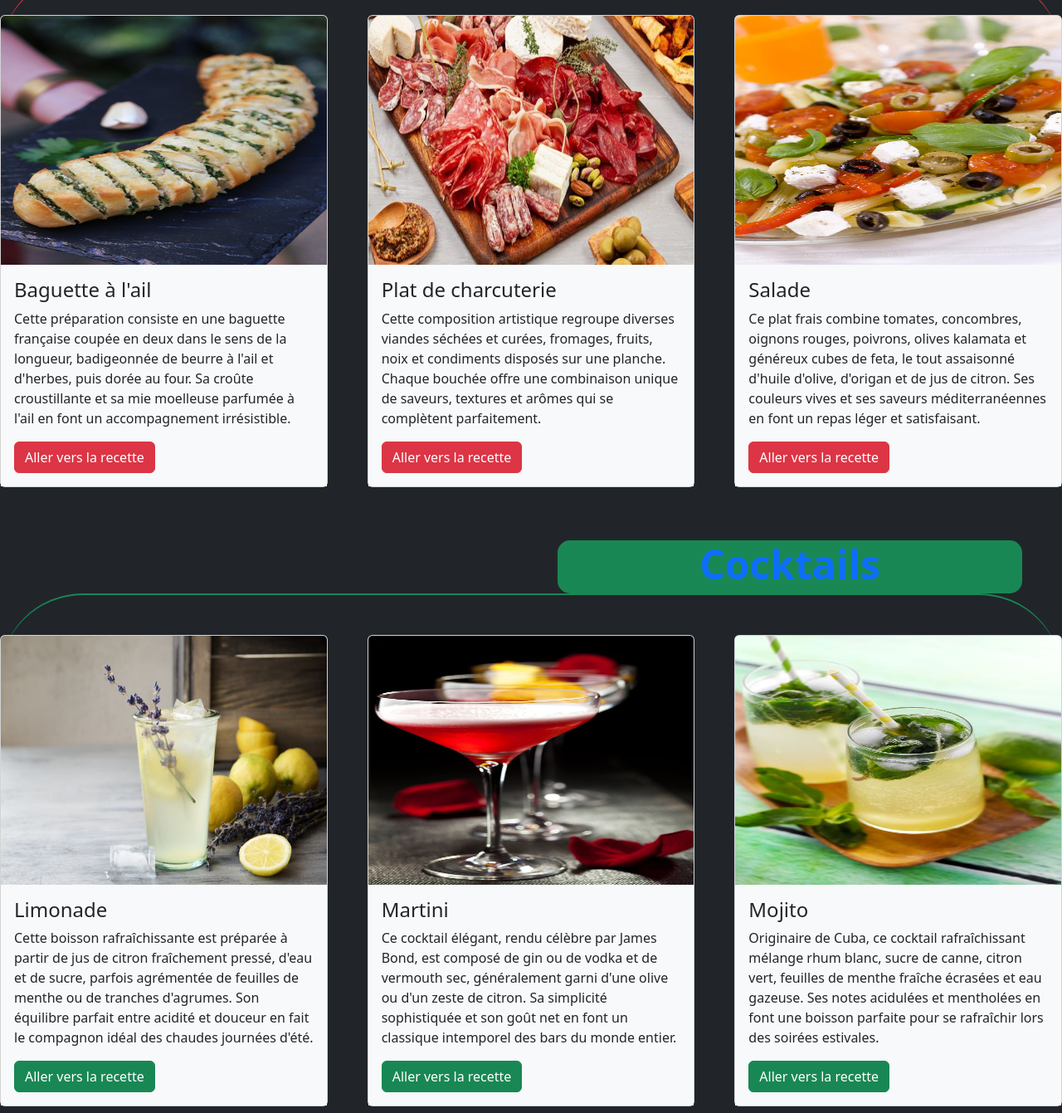
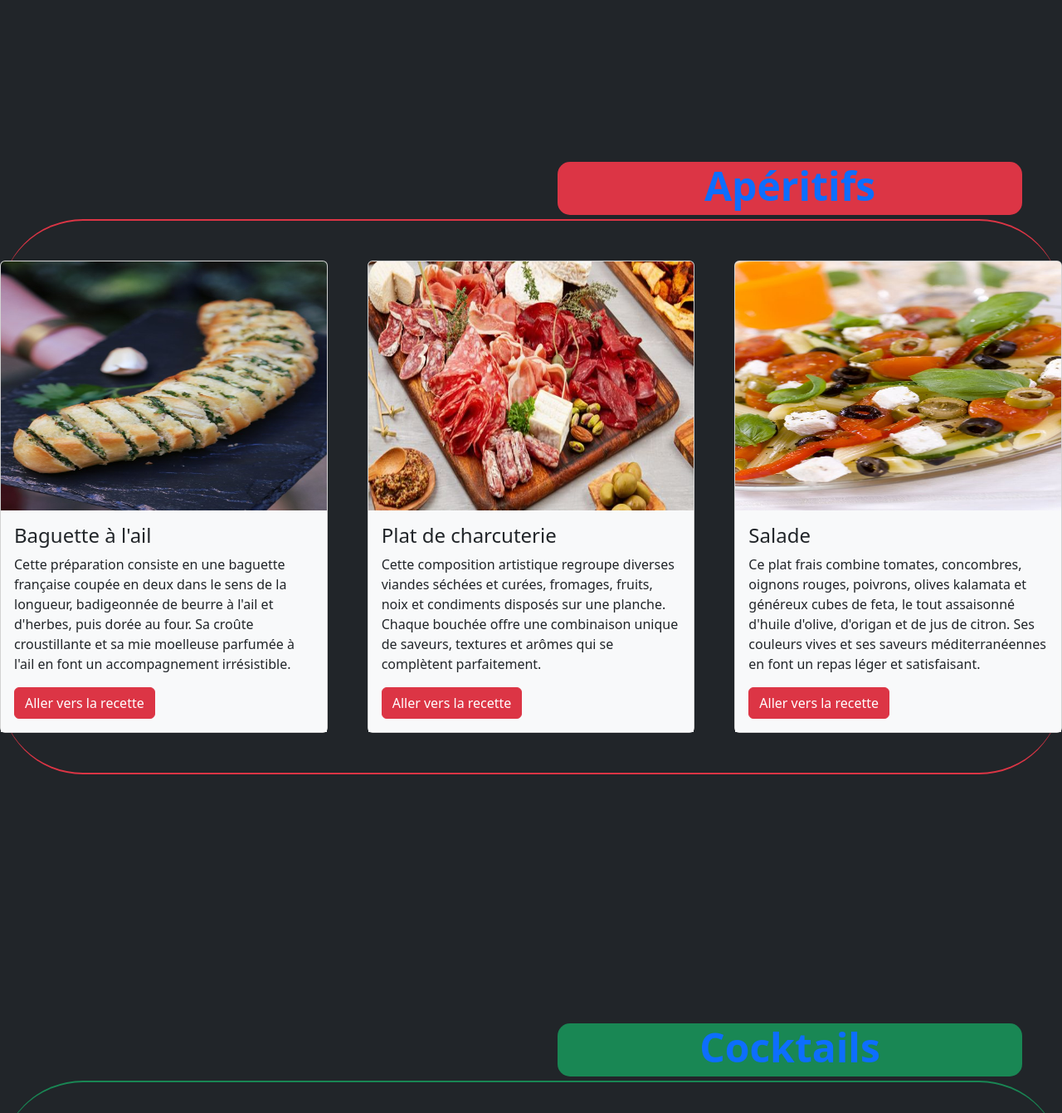
Before and after one commit to ME0WGE/livre-des-recettes, a plain HTML site: page public/pages/recettes.html in a window 1280 px wide. Shown: the part 963-2304 px from the top of the page at 83% size. Drawn offline with nearby package versions, Linux system fonts and the light colour scheme.

Commit message:
add border-bottom and added margins

```diff
--- a/public/pages/recettes.html
+++ b/public/pages/recettes.html
@@ -102,14 +102,14 @@
       </div>
     </nav>
         <!-- PLATS PRINCIPAUX -->
-        <div class="title bg-warning" style="height: 4rem">
+        <div class="title bg-warning sticky-top" style="height: 4rem">
             <a href="#">
               <h1 class="display-5 fw-bold text-center" id="plats-principaux">
                   <a href="../pages/principaux.html">Plats principaux</a>
               </h1>
           </div>
           <!-- SECTIONS -->
-          <section class="recettes gap-5 pt-5 pb-5 border-top border-2 border-warning">
+          <section class="recettes gap-5 pt-5 pb-5 border-top border-bottom border-2 border-warning">
             <div class="card" >
               <img
                 src="../assets/img/pierogi.jpeg"
@@ -154,13 +154,13 @@
             </div>
           </section>
           <!-- APÉRITIFS -->
-          <div class="title bg-danger" style="height: 4rem">
+          <div class="title bg-danger sticky-top" style="height: 4rem">
             <h1 class="display-5 fw-bold text-center" id="apéritifs">
               <a href="./apéritifs.html">Apéritifs</a>
           </h1>
           </div>
           <!-- SECTIONS -->
-          <section class="recettes gap-5 pt-5 pb-5 border-top border-2 border-danger">
+          <section class="recettes gap-5 pt-5 pb-5 border-top border-bottom border-2 border-danger">
             <div class="card" >
               <img
                 src="../assets/img/ail.jpg"
@@ -205,13 +205,13 @@
             </div>
           </section>
           <!-- COCKTAILS -->
-          <div class="title bg-success" style="height: 4rem">
+          <div class="title bg-success sticky-top" style="height: 4rem">
               <h1 class="display-5 fw-bold text-center" id="cocktails">
                   <a href="./cocktails.html">Cocktails</a>
               </h1>
           </div>
           <!-- SECTIONS -->
-          <section class="recettes gap-5 pt-5 pb-5 border-top border-2 border-success">
+          <section class="recettes gap-5 pt-5 pb-5 border-top border-bottom border-2 border-success">
             <div class="card" >
               <img
                 src="../assets/img/limonade.jpg"
--- a/public/styles/style.css
+++ b/public/styles/style.css
@@ -47,4 +47,6 @@ button {
 
 section {
   border-radius: 100px;
+  margin-top: 5px;
+  margin-bottom: 300px;
 }
```
